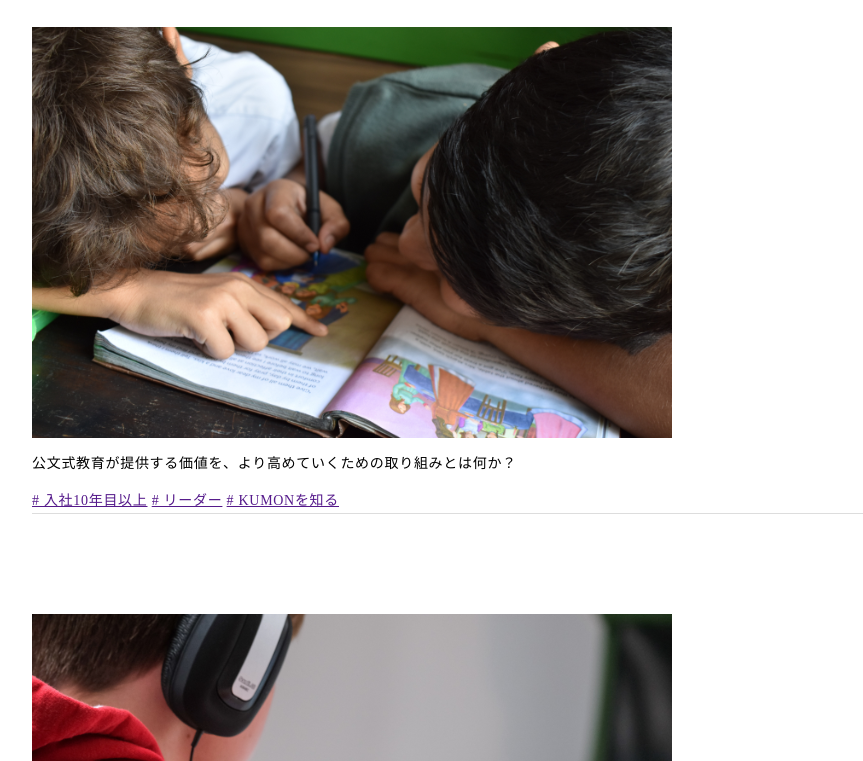
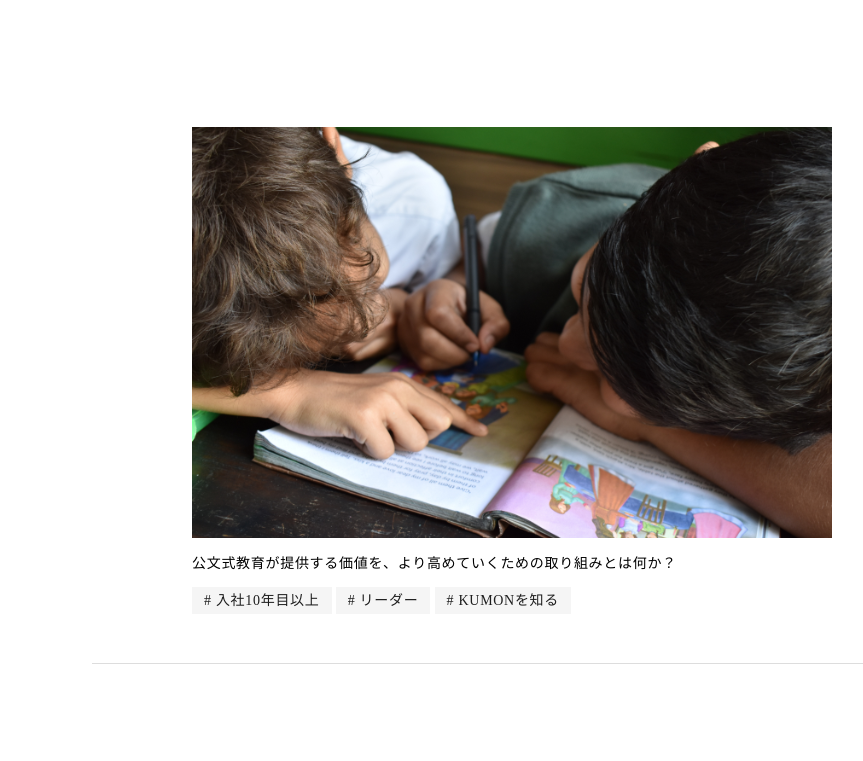
Before and after one commit to kuritarenon/html-css-kr, a plain HTML site: page 01-practice/index.html in a window 1280 px wide. Shown: the part 734-1495 px from the top of the page, without its empty margins (128-991 px from the left). Drawn offline with Linux system fonts and the light colour scheme.

Commit message:
課題提出

```diff
--- a/01-practice/index.html
+++ b/01-practice/index.html
@@ -21,6 +21,8 @@
         <div class="inner">
             <section class="discussion">
                 <h2>DISCUSSION</h2>
+
+                <div class="posts">
                     <article class="first-class">
                         <img src="./images/pic_discussion01.png" alt="">
                         <p>公文式教育が提供する価値を、より高めていくための取り組みとは何か？</p>
@@ -28,6 +30,7 @@
                         <a href=""># リーダー</a>
                         <a href=""># KUMONを知る</a>
                     </article>
+
                     <article>
                         <img src="./images/pic_discussion02.png" alt="">
                         <p>今後も提供し続けていくべき、公文式教育の普遍的価値とは何か？</p>
@@ -35,6 +38,8 @@
                         <a href=""># これからのKUMON</a>
                         <a href=""># グローバル</a>
                     </article>
+                </div>
+
             </section>
         </div>
     </main>
--- a/01-practice/style.css
+++ b/01-practice/style.css
@@ -27,11 +27,13 @@ h1 {
     line-height: 1;
     font-size: 40px;
     font-weight: bold;
+    text-align: center;
 }
 
 h2 {
     font-size: 36px;
     line-height: 1.2;
+    text-align: center;
 }
 
 h2::after {
@@ -42,23 +44,45 @@ h2::after {
     border-top: 1px solid #1E1E1E;
 }
 
+p {
+    text-align: left;
+}
+
+a {
+    padding: 6px 12px;
+    color: #1E1E1E;
+    background-color: #F5F5F5;
+    text-decoration: none;
+}
+
 header {
     margin-bottom: 100px;
 }
 
 article {
-    margin-bottom: 100px;
+    padding: 100px;
 }
 
 article.first-class {
     border-bottom: 1px solid #DDDDDD;
+    padding-bottom: 50px;
+}
 
+.first-class img {
+    position: relative;
+}
+
+.posts {
+    display: grid;
+    grid-template-columns: repeat(2 1fr);
+    justify-content: center;
 }
 
 footer {
     padding: 100px 0;
     color: #FFFFFF;
     background-color: #1E1E1E;
+    text-align: center;
 }
 
 
```
Lines whose indentation alone changed are shown as unchanged.
